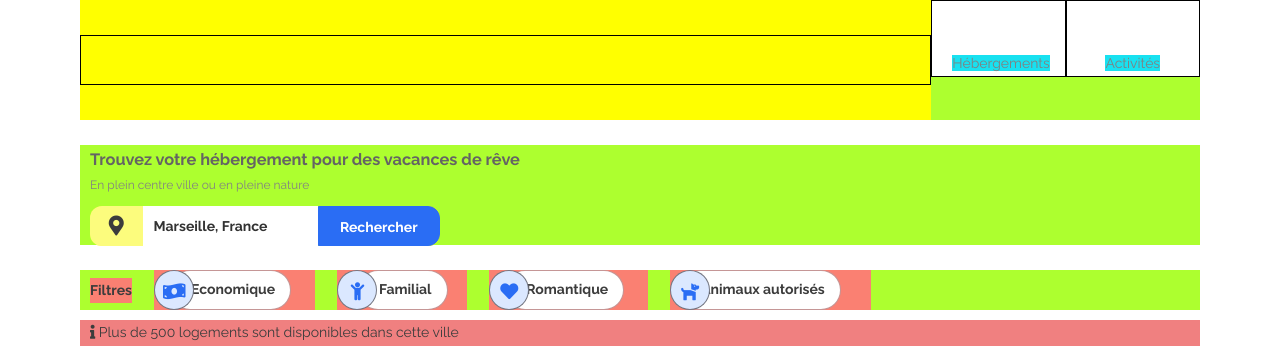
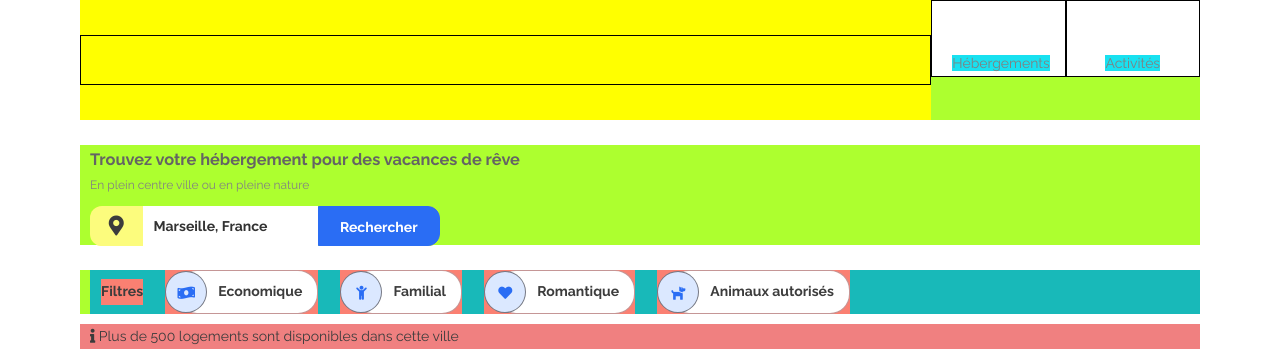
Before and after one commit to Hatina1/Projet-2-OC, a plain HTML site: page index.html in a window 1280 px wide. Shown: the top 353 px of the page. Drawn offline with Linux system fonts and the light colour scheme.

Commit message:
Update filters buttons

```diff
--- a/css/styles.css
+++ b/css/styles.css
@@ -218,7 +218,7 @@ input::placeholder {
   display: flex;
   flex-flow: row wrap;
   align-items: center;
-
+  background-color: rgb(24, 185, 185);
 }
 
 .section-filtre li {
@@ -226,10 +226,13 @@ input::placeholder {
   list-style-type: none;
   text-decoration: none;
   font-weight:bold;
-  margin-right: 2%;
+  margin: 0 1%;
   background-color: salmon;
+  align-self: center;
   /*line-height: 40px;test*/
 }
+
+/*
 
 .section-filtre span {
   background-color: #fff;
@@ -237,18 +240,14 @@ input::placeholder {
   border: 1px solid rgba(139, 46, 46, 0.5);
   border-radius: 20px;
   height: 40px;
-  /* padding: 10% 15% 0 25%; a changer en pourcentage */
   padding: 6px 15px 0 20px;
 }
 
 .icone-filtre-backg{
-  /*margin: 30px 0;
-  display: block;
-  */
   background-color:hsl(218, 100%, 93%);
   color:hsl(220, 90%, 56%);
   border: 1px solid rgba(14, 8, 8, 0.5);
-  margin-right: -15%; /* a changer en pourcentage */
+  margin-right: -15%;
   z-index:1;
   width: 40px;
   height: 40px;
@@ -258,6 +257,40 @@ input::placeholder {
   font-size: 18px;
   border-radius: 50%;
 }
+*/
+
+.icone-filtre-backg{
+  /*margin: 30px 0;
+  display: block;
+   font-size: 14px;
+  align-self:center;
+
+  */
+  margin-right: -30px;
+  background-color:hsl(218, 100%, 93%);
+  color:hsl(220, 90%, 56%);
+  border: 1px solid rgba(14, 8, 8, 0.5);
+  z-index:1;
+  border-radius: 50%;
+  align-self:center;
+  width: 42px;
+  height: 42px;
+  text-align:center;
+  line-height: 42px;
+
+
+}
+
+.section-filtre p {
+  background-color: #fff;
+  border: 1px solid rgba(250, 250, 250, 0.5);
+  border: 1px solid rgba(139, 46, 46, 0.5);
+  border-radius: 20px;
+  padding: 8px 15px 8px 40px;
+  white-space: nowrap;
+  align-self:center;
+}
+
 
 .info-nb {
   margin:10px 30px; /* a changer en pourcentage */
--- a/index.html
+++ b/index.html
@@ -42,10 +42,10 @@
         <section class="section-filtre">
             <ul>
                 <li class="filtres">Filtres</li>
-                <li class="filtres filtre-spe"><i class="fa fa-money-bill-wave icone-filtre-backg"></i><span>Economique</span></li>
-                <li class="filtres filtre-spe"><i class="fa fa-child icone-filtre-backg"></i><span>Familial</span></li>
-                <li class="filtres filtre-spe"><i class="fa fa-heart icone-filtre-backg"></i><span>Romantique</span></li>
-                <li class="filtres filtre-spe"><i class="fa fa-dog icone-filtre-backg"></i><span>Animaux autorisés</span></li>
+                <li class="filtres filtre-spe"><i class="fa fa-money-bill-wave icone-filtre-backg"></i><p>Economique</p></li>
+                <li class="filtres filtre-spe"><i class="fa fa-child icone-filtre-backg"></i><p>Familial</p></li>
+                <li class="filtres filtre-spe"><i class="fa fa-heart icone-filtre-backg"></i><p>Romantique</p></li>
+                <li class="filtres filtre-spe"><i class="fa fa-dog icone-filtre-backg"></i><p>Animaux autorisés</span></li>
             </ul>
         </section>
 
```
